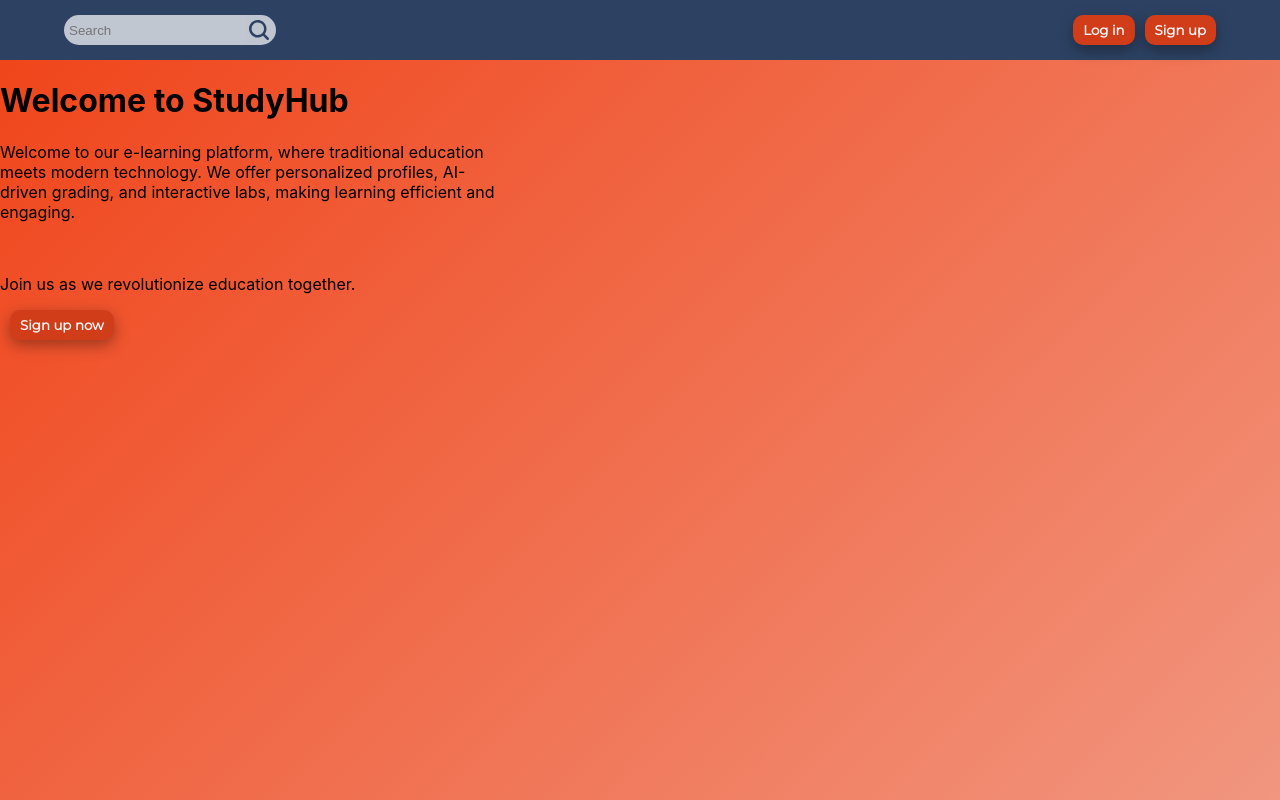
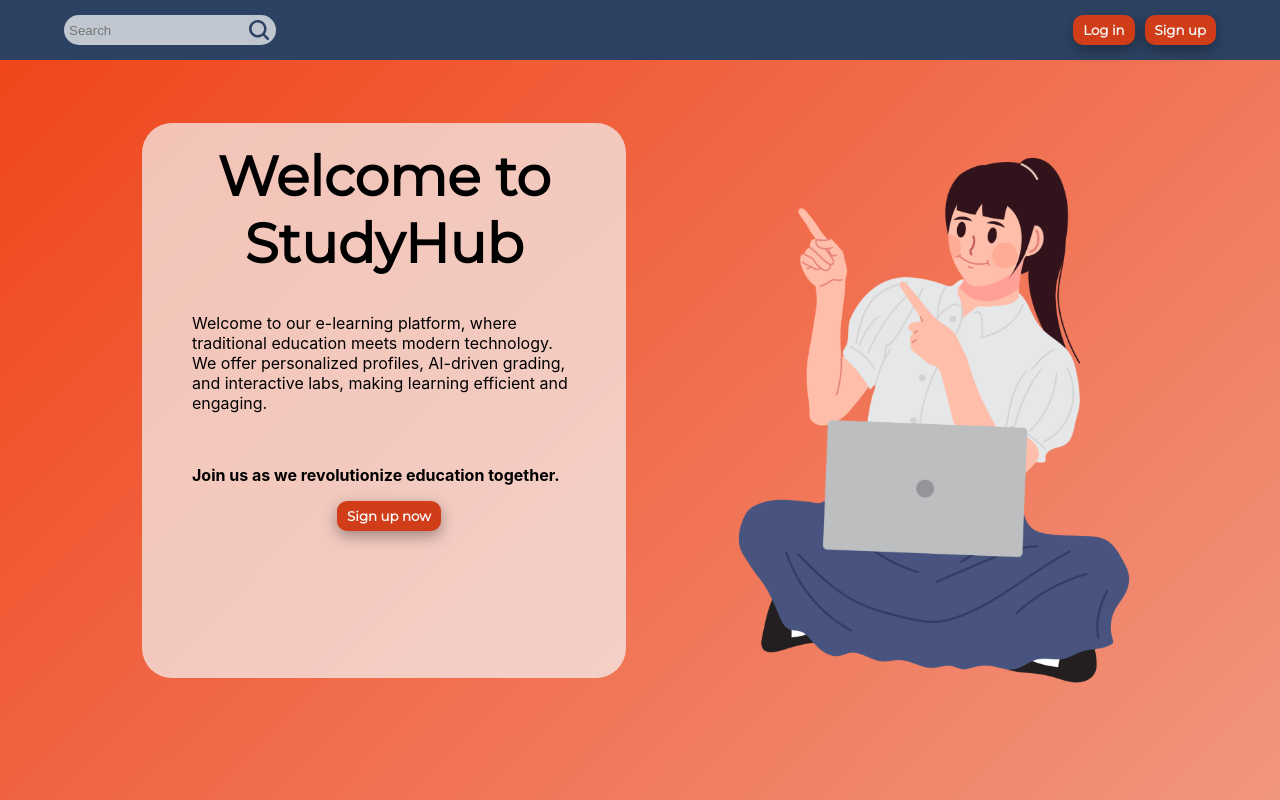
Before and after one commit to elidaarnaut/StudyHub, a React (Create React App) app in the folder study-hub/: page / in a window 1280 px wide. Built offline with nearby package versions, Linux system fonts and the light colour scheme.

Commit message:
Finished Homepage1

```diff
--- a/study-hub/src/App.css
+++ b/study-hub/src/App.css
@@ -1,7 +1,7 @@
 @import url('https://fonts.googleapis.com/css2?family=Montserrat:ital@0;1&display=swap');
 
 .topMenu1div{
-  /* width: 100%; */
+  width: 90%;
   height: 60px;
   background-color: #2D4263;
   padding-left: 5%;
@@ -9,6 +9,8 @@
   align-items: center;
   justify-content: space-between;
   padding-right: 5%;
+  position: absolute;
+  top: 0;
 }
 
 .searchInput{
@@ -68,9 +70,55 @@
   height: 100vh;
 }
 
+.mainPartHP{
+  display: flex;
+  flex-direction: row;
+  height: 100vh;
+  align-items: center;
+  justify-content: center;
+}
+
 .mainText{
+  width: 30%;
+  height: 65vh;
+  background-color: rgba(245, 245, 245, 0.7);
+  border-radius: 30px;
+  padding: 20px 50px;
+  align-items: center;
+  justify-content: center;
+  margin-right: 5%;
+  padding-bottom: 15px;
+  text-align: center;
+  margin-left: 5%;
+}
+
+.mainText h1 {
+  font-size: 55px;
+  font-family: 'Montserrat';
+  font-weight: 1000;
+  text-align: center;
+  margin-top: 0;
+
+}
+
+.mainText p{
+  text-align: left;
+}
+
+.mainPInvite {
+  font-weight: 700;
+}
+
+.mainPhoto{
   width: 40%;
+  height: 65vh;
 }
+
+.mainPhoto img{
+  height: 70vh;
+}
+
+
 
 
 /* .App {
--- a/study-hub/src/pages/Homepage1.jsx
+++ b/study-hub/src/pages/Homepage1.jsx
@@ -1,5 +1,6 @@
 import React from "react";
 import TopMenu1 from "../components/TopMenu1";
+import hpGirl from "../assets/hpGirl.svg";
 
 function Homepage1() {
     return(
@@ -11,12 +12,12 @@ function Homepage1() {
                     <p>Welcome to our e-learning platform, where traditional education meets modern technology.
 We offer personalized profiles, AI-driven grading, and interactive labs, making learning efficient and engaging. </p>
                     <br />
-                    <p>Join us as we revolutionize education together.</p>
+                    <p className="mainPInvite">Join us as we revolutionize education together.</p>
                     <button className="button">Sign up now</button>
 
                 </div>
                 <div className="mainPhoto">
-
+                    <img src={hpGirl} alt="Girl Studying Illustration" />
                 </div>
 
             </div>
```
Also changed, not shown: study-hub/src/assets/hpGirl.svg (added).
